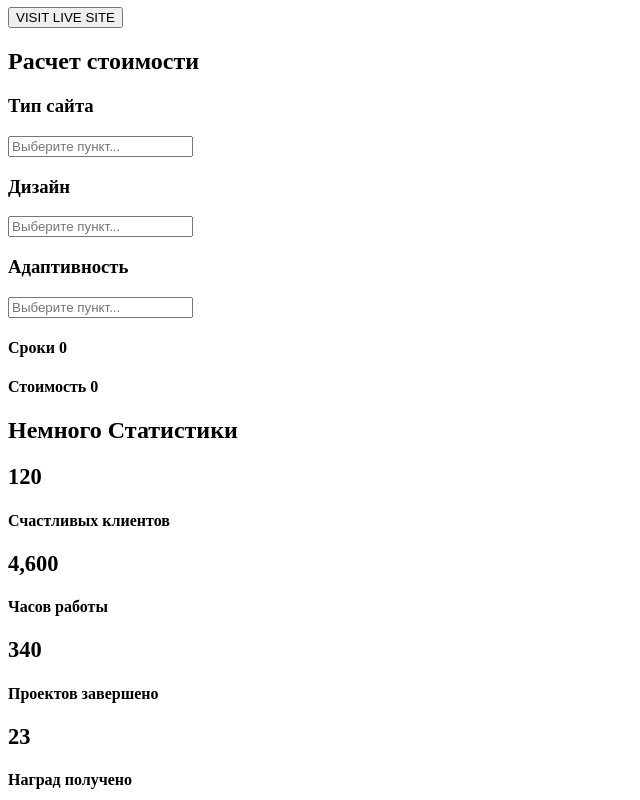
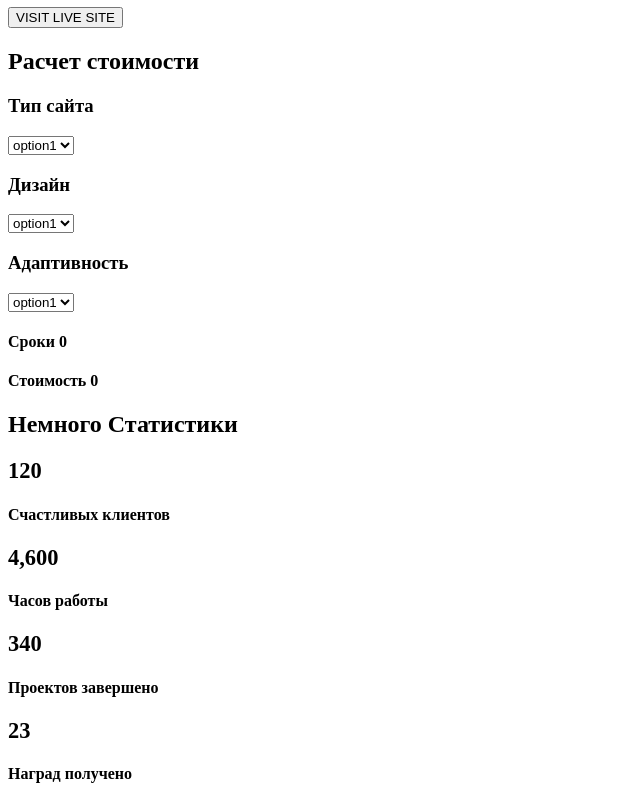
Before and after one commit to EGSleger/EGSleger.GitHub.io, a plain HTML site: page srt/index.html in a window 1280 px wide. Shown: the part 1260-2060 px from the top of the page, without its empty margins (0-640 px from the left). Drawn offline with Linux system fonts and the light colour scheme.

Commit message:
исправил ошибки

```diff
--- a/srt/index.html
+++ b/srt/index.html
@@ -81,11 +81,20 @@
 		<h2>Расчет стоимости</h2>
 		<form action="#">
 		<h3>Тип сайта</h3>
-			<input type="text" value="" placeholder="Выберите пункт..." >
+			<select name="list1" id="list1">
+			<option value="opt1">option1</option>
+			<option value="opt2">option2</option>
+			</select>
 		<h3>Дизайн</h3>
-			<input type="text" value="" placeholder="Выберите пункт..." >
+			<select name="list2" id="list2">
+			<option value="opt1">option1</option>
+			<option value="opt2">option2</option>
+			</select>
 		<h3>Адаптивность</h3>
-			<input type="text" value="" placeholder="Выберите пункт..." >
+			<select name="list3" id="list3">
+			<option value="opt1">option1</option>
+			<option value="opt2">option2</option>
+			</select>
 		<h4>Сроки 0</h4>
 		<h4>Стоимость 0</h4>
 		</form>
@@ -128,10 +137,13 @@
 				<h3>Оставте мне сообщения</h3>
 					<input type="text" value="" placeholder="Имя" >
 					<input type="text" value="" placeholder="Email" >
-					<input type="text" value="" placeholder="Сообщения" >
+					<textarea name="namel" id="1" cols="30" rows="10">
+
+					</textarea>
+
+					<input type="submit" value="Отправить">
+
 				</form>
-
-				<input type="submit" value="Отправить">
 
 			</div>
 		</nav>
```
